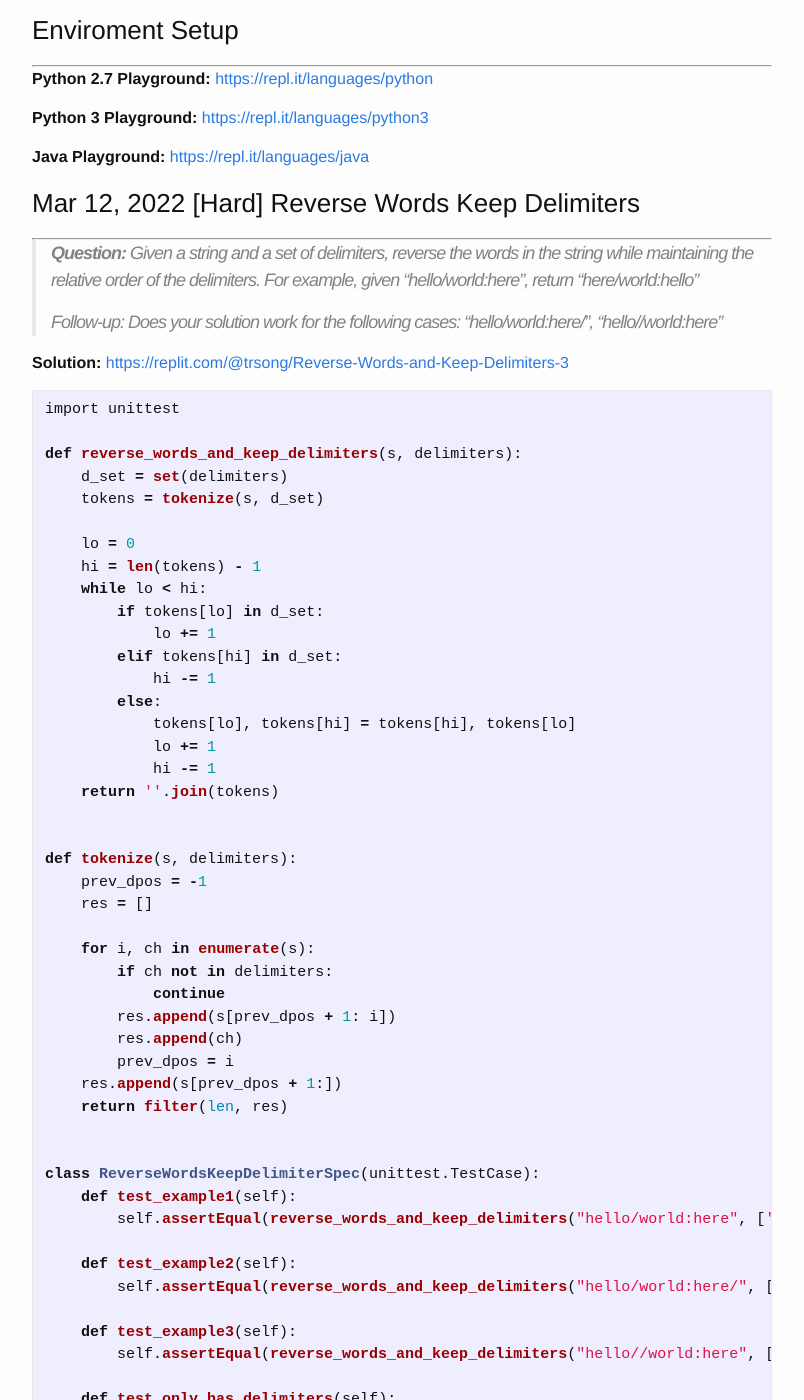
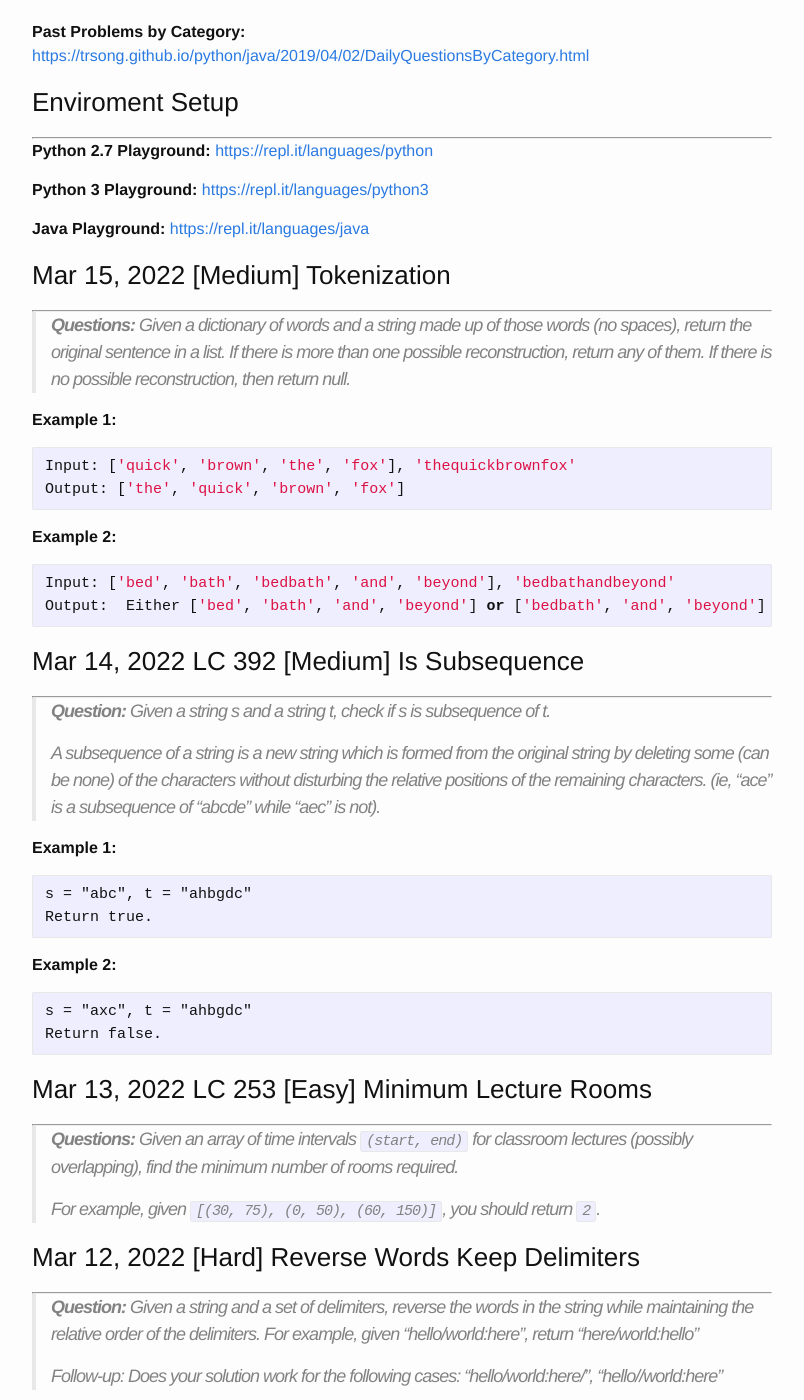
Before and after one commit to trsong/trsong.github.io, a Jekyll site: the page built from _posts/2022-02-01-DailyQuestionsFeb.md, in a window 1280 px wide and 1400 px high, scrolled down 1338 px. Shown: the whole window, without its empty margins (238-1042 px from the left). Built offline with Jekyll 4.4.1, drawn with Linux system fonts in a browser that asks for light colours; some of the changed text lies outside the part shown.

Commit message:
Add Mar 13, 14, 15 question

````diff
--- a/_posts/2022-02-01-DailyQuestionsFeb.md
+++ b/_posts/2022-02-01-DailyQuestionsFeb.md
@@ -19,6 +19,47 @@ categories: Python/Java
 **Python 3 Playground:** [https://repl.it/languages/python3](https://repl.it/languages/python3)
 
 **Java Playground:** [https://repl.it/languages/java](https://repl.it/languages/java)
+
+
+### Mar 15, 2022 \[Medium\] Tokenization
+---
+> **Questions:** Given a dictionary of words and a string made up of those words (no spaces), return the original sentence in a list. If there is more than one possible reconstruction, return any of them. If there is no possible reconstruction, then return null.
+
+**Example 1:**
+```py
+Input: ['quick', 'brown', 'the', 'fox'], 'thequickbrownfox'
+Output: ['the', 'quick', 'brown', 'fox']
+```
+
+**Example 2:**
+```py
+Input: ['bed', 'bath', 'bedbath', 'and', 'beyond'], 'bedbathandbeyond'
+Output:  Either ['bed', 'bath', 'and', 'beyond'] or ['bedbath', 'and', 'beyond']
+```
+
+### Mar 14, 2022 LC 392 \[Medium\] Is Subsequence
+---
+> **Question:** Given a string s and a string t, check if s is subsequence of t.
+>
+> A subsequence of a string is a new string which is formed from the original string by deleting some (can be none) of the characters without disturbing the relative positions of the remaining characters. (ie, "ace" is a subsequence of "abcde" while "aec" is not).
+
+**Example 1:**
+```
+s = "abc", t = "ahbgdc"
+Return true.
+```
+
+**Example 2:**
+```
+s = "axc", t = "ahbgdc"
+Return false.
+```
+
+### Mar 13, 2022 LC 253 \[Easy\] Minimum Lecture Rooms
+---
+> **Questions:** Given an array of time intervals `(start, end)` for classroom lectures (possibly overlapping), find the minimum number of rooms required.
+>
+> For example, given `[(30, 75), (0, 50), (60, 150)]`, you should return `2`.
 
 
 ### Mar 12, 2022 \[Hard\] Reverse Words Keep Delimiters
````
